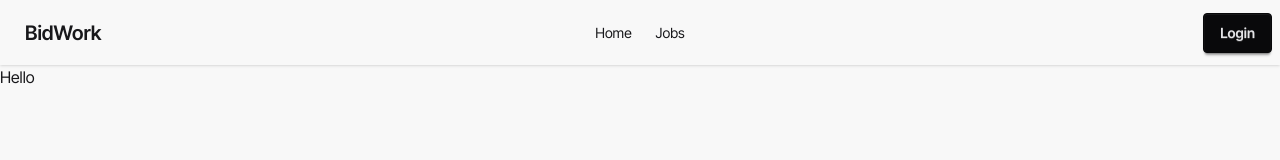
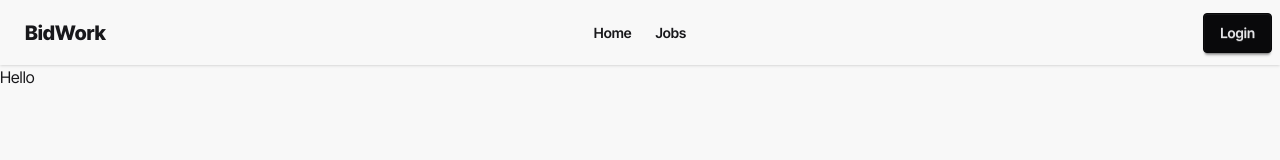
Before and after one commit to rahmansh/bid-works-client, a React (Vite) app: page / in a window 1280 px wide. Shown: the top 160 px of the page. Built offline with nearby package versions, Linux system fonts and the light colour scheme; no server answers.

Commit message:
style: add font weight

```diff
--- a/src/components/Navbar.jsx
+++ b/src/components/Navbar.jsx
@@ -21,14 +21,14 @@ const Navbar = () => {
                             </div>
                             <ul
                                 tabIndex={0}
-                                className="menu menu-sm dropdown-content bg-base-100 rounded-box z-1 mt-3 w-52 p-2 shadow">
+                                className="menu menu-sm dropdown-content bg-base-100 rounded-box z-1 mt-3 w-52 p-2 shadow font-semibold">
                                 {links}
                             </ul>
                         </div>
-                        <Link to={"/"} className="btn btn-ghost text-xl">BidWork</Link>
+                        <Link to={"/"} className="btn btn-ghost text-xl font-extrabold">BidWork</Link>
                     </div>
                     <div className="navbar-center hidden lg:flex">
-                        <ul className="menu menu-horizontal px-1">
+                        <ul className="menu menu-horizontal px-1 font-semibold">
                             {links}
                         </ul>
                     </div>
```
